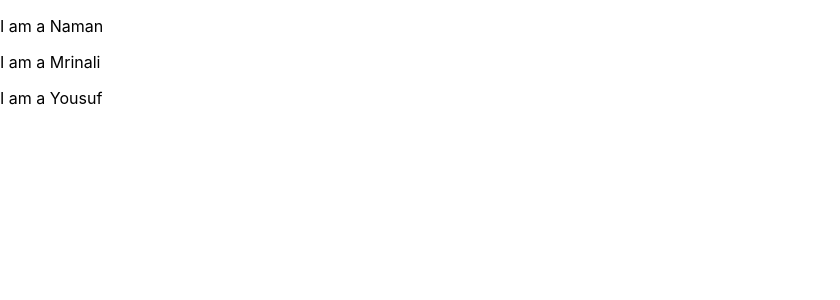
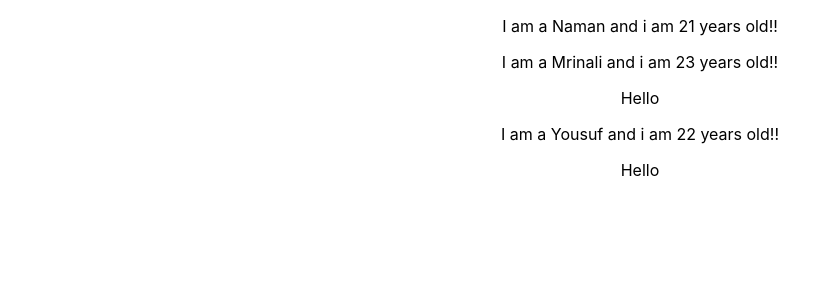
Before and after one commit to bballer09/React-Start, a React (Create React App) app: page / in a window 1280 px wide. Shown: the top 300 px of the page, without its empty margins (0-840 px from the left). Built offline with nearby package versions, Linux system fonts and the light colour scheme.

Commit message:
Dynamic Content

```diff
--- a/src/App.js
+++ b/src/App.js
@@ -2,10 +2,10 @@ import React from 'react';
 import './App.css';
 import Person from './Person/Person';
 function App() {
-  return <div>
-    <Person name ="Naman" age="21"></Person>
-    <Person name ="Mrinali" age="23"></Person>
-    {React.createElement(Person ,{name:'Yousuf',age:'22'},)}
+  return <div class='App'>
+    <Person name ="Naman" age="21"/>
+    <Person name ="Mrinali" age="23">Hello</Person>
+    {React.createElement(Person ,{name:'Yousuf',age:'22'},'Hello')}
   </div>;
 }
 
--- a/src/Person/Person.js
+++ b/src/Person/Person.js
@@ -1,7 +1,10 @@
 import React from 'react';
 const Person = (props) => {
     return (
-        <p>I am a {props.name}</p>
+        <div>
+            <p>I am a {props.name} and i am {props.age} years old!!</p>
+            <p>{props.children}</p>
+        </div>
     );
 };
 export default Person;
```
